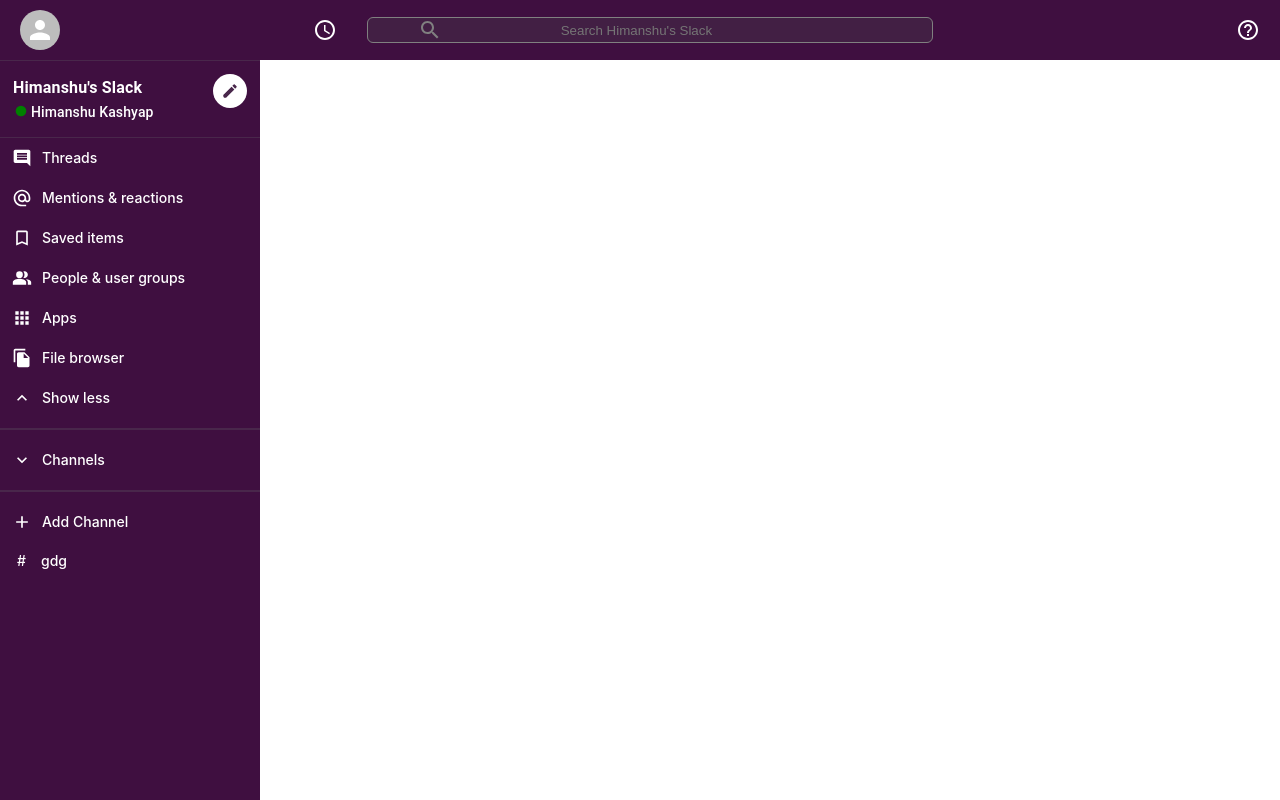
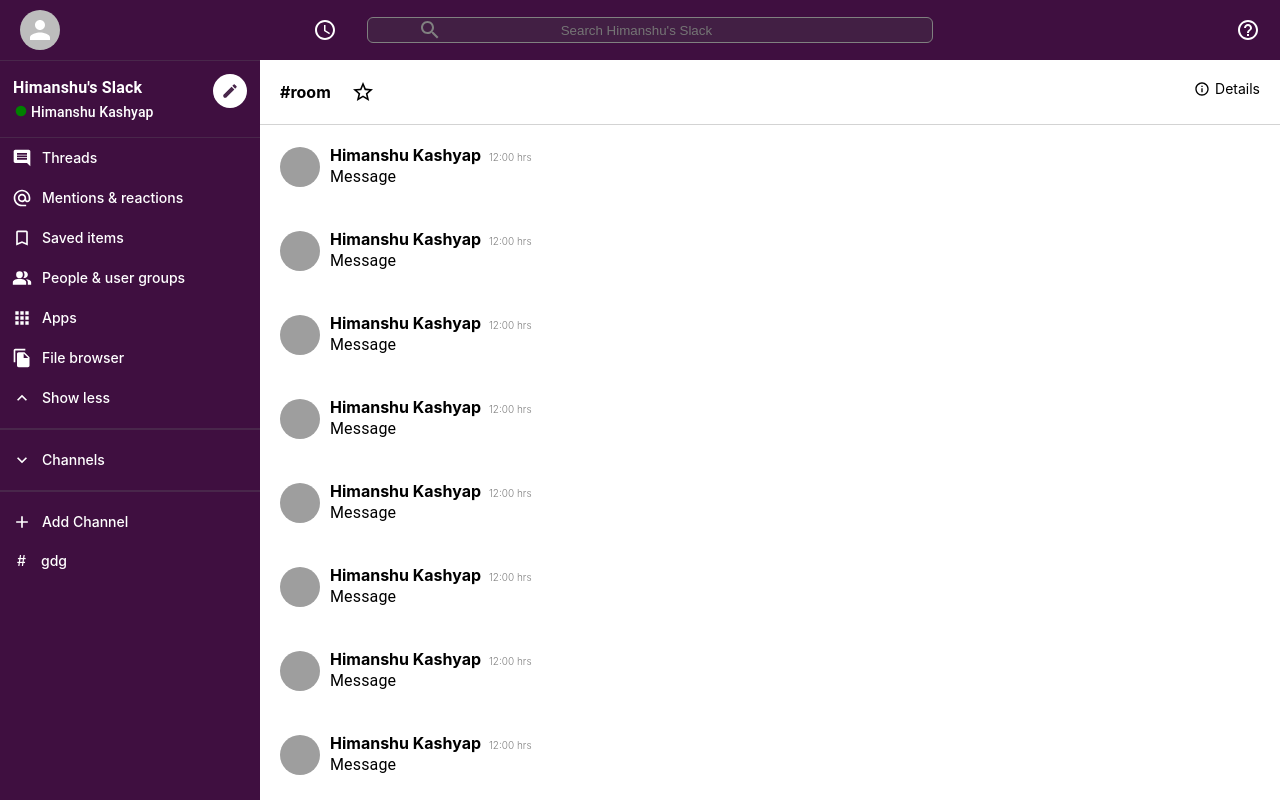
Before and after one commit to iamhiman/slack-clone, a React (Create React App) app: page / in a window 1280 px wide. Built offline with nearby package versions, Linux system fonts and the light colour scheme; grey boxes are pictures that could not be loaded.

Commit message:
feat: Add Chat & Message Component

```diff
--- a/src/App.tsx
+++ b/src/App.tsx
@@ -2,6 +2,7 @@
 import styled from "styled-components";
 import { Header } from "./components/Header";
 import { Sidebar } from "./components/Sidebar";
+import { Chat } from "./components/Chat";
 
 const App: FC = () => {
   return (
@@ -9,6 +10,7 @@
       <Header />
       <AppBody>
         <Sidebar />
+        <Chat />
       </AppBody>
     </>
   );
--- /dev/null
+++ b/src/components/Chat.tsx
@@ -0,0 +1,134 @@
+import { InfoOutlined, StarBorderOutlined } from "@mui/icons-material";
+import React, { FC } from "react";
+import styled from "styled-components";
+import { Message } from "./Message";
+
+export const Chat: FC = () => {
+  return (
+    <ChatContainer>
+      <ChatHeader>
+        <ChatLeftHeader>
+          <h4>#Room</h4>
+          <StarBorderOutlined />
+        </ChatLeftHeader>
+
+        <ChatRightHeader>
+          <p>
+            <InfoOutlined />
+            Details
+          </p>
+        </ChatRightHeader>
+      </ChatHeader>
+      <ChatMessages>
+        <Message
+          message="Message"
+          timestamp="12:00 hrs"
+          user="Himanshu Kashyap"
+          userImage="https://vignette.wikia.nocookie.net/naruto/images/2/27/Kakashi_Hatake.png/revision/latest?cb=20170628120149"
+        />
+        <Message
+          message="Message"
+          timestamp="12:00 hrs"
+          user="Himanshu Kashyap"
+          userImage="https://vignette.wikia.nocookie.net/naruto/images/2/27/Kakashi_Hatake.png/revision/latest?cb=20170628120149"
+        />
+        <Message
+          message="Message"
+          timestamp="12:00 hrs"
+          user="Himanshu Kashyap"
+          userImage="https://vignette.wikia.nocookie.net/naruto/images/2/27/Kakashi_Hatake.png/revision/latest?cb=20170628120149"
+        />
+        <Message
+          message="Message"
+          timestamp="12:00 hrs"
+          user="Himanshu Kashyap"
+          userImage="https://vignette.wikia.nocookie.net/naruto/images/2/27/Kakashi_Hatake.png/revision/latest?cb=20170628120149"
+        />
+        <Message
+          message="Message"
+          timestamp="12:00 hrs"
+          user="Himanshu Kashyap"
+          userImage="https://vignette.wikia.nocookie.net/naruto/images/2/27/Kakashi_Hatake.png/revision/latest?cb=20170628120149"
+        />
+        <Message
+          message="Message"
+          timestamp="12:00 hrs"
+          user="Himanshu Kashyap"
+          userImage="https://vignette.wikia.nocookie.net/naruto/images/2/27/Kakashi_Hatake.png/revision/latest?cb=20170628120149"
+        />
+        <Message
+          message="Message"
+          timestamp="12:00 hrs"
+          user="Himanshu Kashyap"
+          userImage="https://vignette.wikia.nocookie.net/naruto/images/2/27/Kakashi_Hatake.png/revision/latest?cb=20170628120149"
+        />
+        <Message
+          message="Message"
+          timestamp="12:00 hrs"
+          user="Himanshu Kashyap"
+          userImage="https://vignette.wikia.nocookie.net/naruto/images/2/27/Kakashi_Hatake.png/revision/latest?cb=20170628120149"
+        />
+        <Message
+          message="Message"
+          timestamp="12:00 hrs"
+          user="Himanshu Kashyap"
+          userImage="https://vignette.wikia.nocookie.net/naruto/images/2/27/Kakashi_Hatake.png/revision/latest?cb=20170628120149"
+        />
+        <Message
+          message="Message"
+          timestamp="12:00 hrs"
+          user="Himanshu Kashyap"
+          userImage="https://vignette.wikia.nocookie.net/naruto/images/2/27/Kakashi_Hatake.png/revision/latest?cb=20170628120149"
+        />
+      </ChatMessages>
+    </ChatContainer>
+  );
+};
+
+const ChatContainer = styled.div`
+  flex: 0.7;
+  flex-grow: 1;
+  overflow-y: scroll;
+  margin-top: 60px;
+`;
+
+const ChatHeader = styled.div`
+  display: flex;
+  justify-content: space-between;
+  padding: 20px;
+  border-bottom: 1px solid lightgray;
+  position: sticky;
+  top: 0;
+  background-color: white;
+`;
+
+const ChatLeftHeader = styled.div`
+  display: flex;
+  align-items: center;
+
+  > h4 {
+    display: flex;
+    text-transform: lowercase;
+    margin-right: 20px;
+  }
+
+  > h4 > .MuiSvgIcon-root {
+    margin-left: 10px;
+    font-size: 18px;
+  }
+`;
+
+const ChatRightHeader = styled.div`
+  > p {
+    display: flex;
+    align-items: center;
+    font-size: 14px;
+  }
+
+  > p > .MuiSvgIcon-root {
+    margin-right: 5px !important;
+    font-size: 16px;
+  }
+`;
+
+const ChatMessages = styled.div``;
--- /dev/null
+++ b/src/components/Message.tsx
@@ -0,0 +1,52 @@
+import React, { FC } from "react";
+import styled from "styled-components";
+import { Typography, Avatar } from "@mui/material";
+interface IMessage {
+  message: string;
+  timestamp: any;
+  user: string;
+  userImage: string;
+}
+
+export const Message: FC<IMessage> = ({
+  message,
+  timestamp,
+  user,
+  userImage,
+}) => {
+  return (
+    <MessageContainer>
+      <UserAvatar src={userImage} alt="user-img" />
+      <MessageInfo>
+        <h4>
+          {user} <span>{timestamp}</span>
+        </h4>
+        <Typography>{message}</Typography>
+      </MessageInfo>
+    </MessageContainer>
+  );
+};
+
+const MessageContainer = styled.div`
+  display: flex;
+  align-items: center;
+  padding: 20px;
+`;
+
+const UserAvatar = styled(Avatar)`
+  height: 50px;
+  width: 50px;
+  border-radius: 8px;
+  z-index: -1;
+`;
+
+const MessageInfo = styled.div`
+  padding-left: 10px;
+
+  > h4 > span {
+    color: gray;
+    font-weight: 300;
+    margin-left: 4px;
+    font-size: 10px;
+  }
+`;
```
